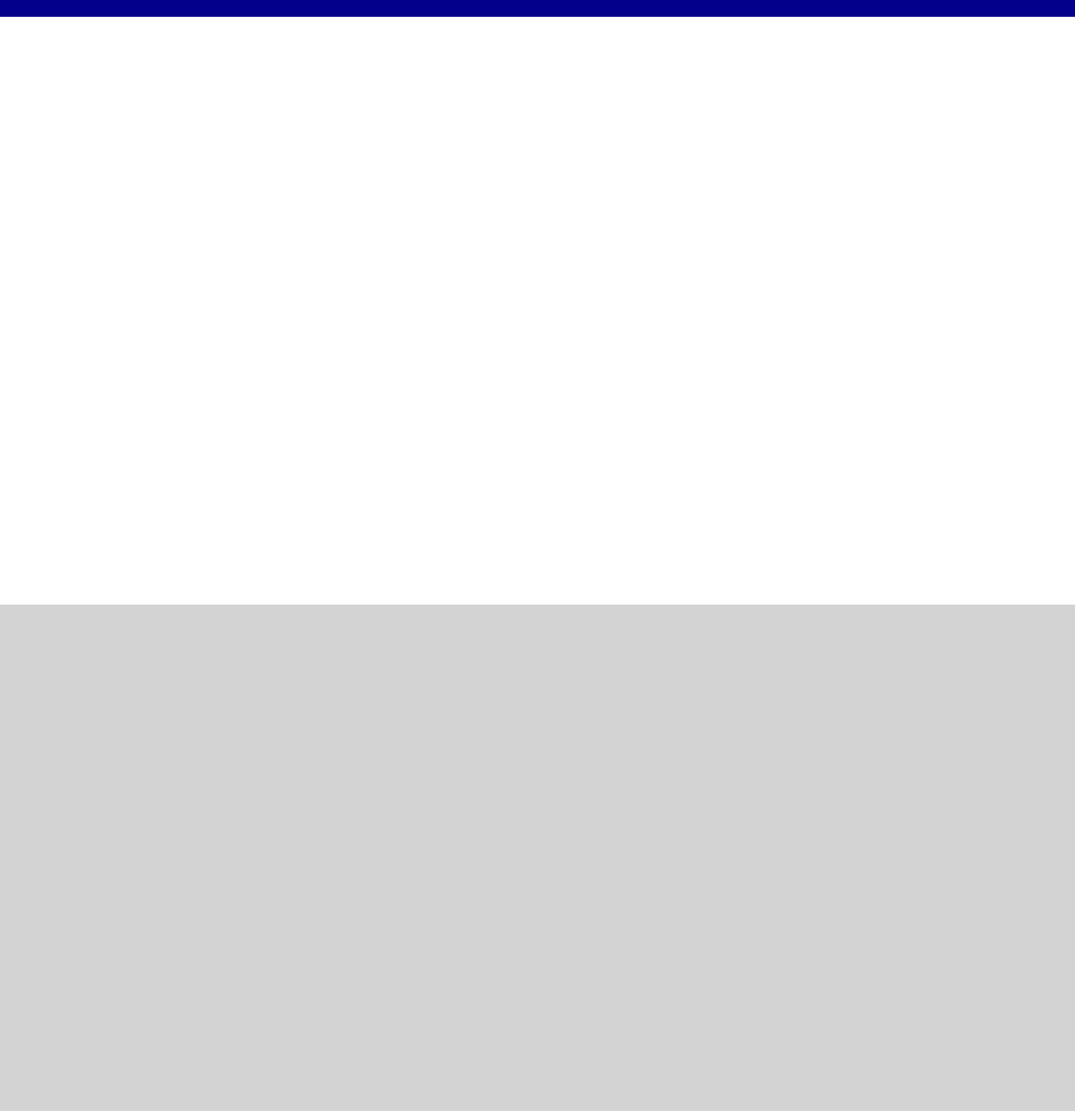
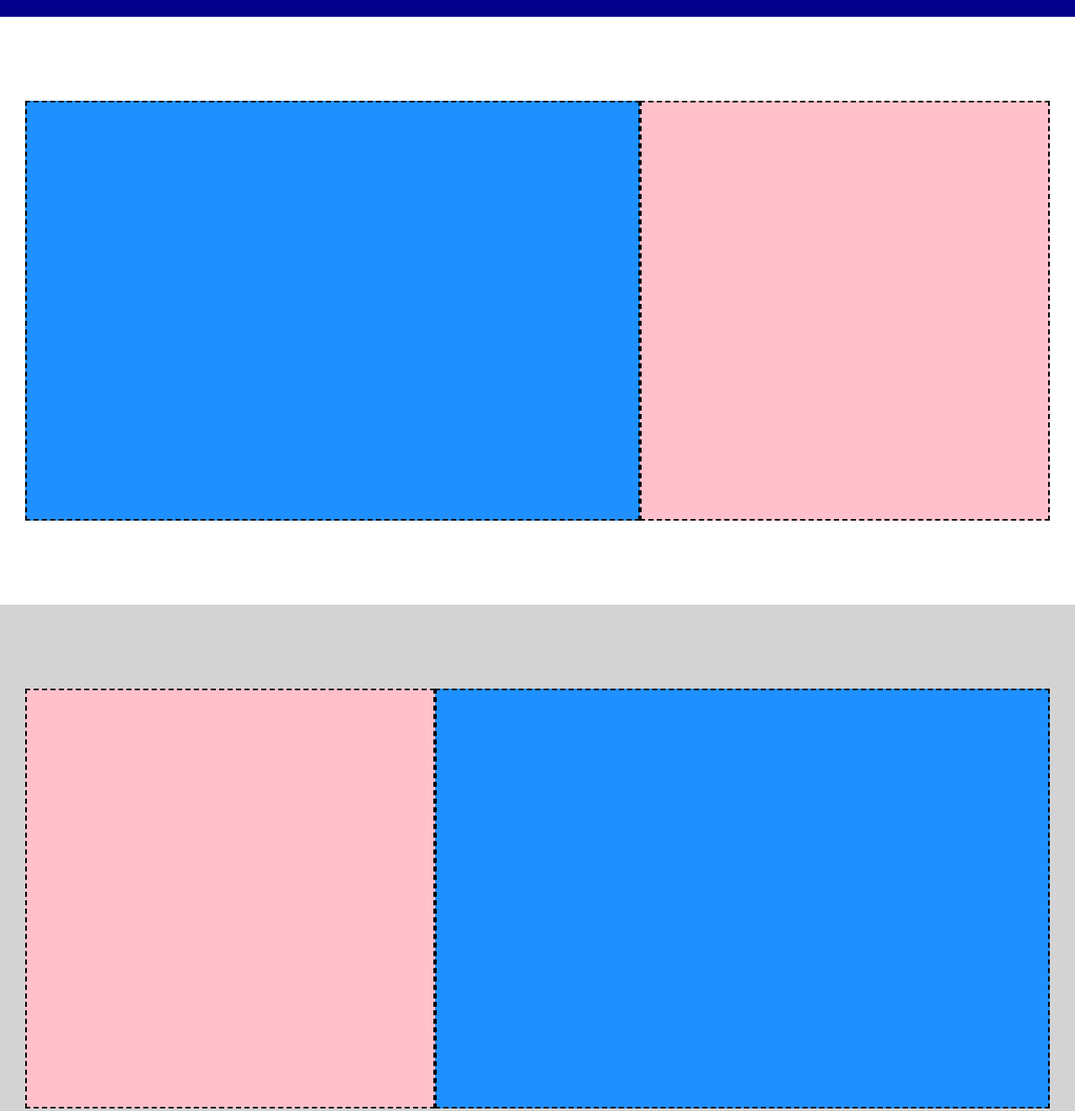
Before and after one commit to Simo-bsc/htmlcss-struttura-discord, a plain HTML site: page index.html in a window 1280 px wide. Shown: the part 580-1903 px from the top of the page at 84% size. Drawn offline with Linux system fonts and the light colour scheme.

Commit message:
Section Main Completato

```diff
--- a/css/style.css
+++ b/css/style.css
@@ -79,6 +79,82 @@
     height: 1000px;
 }
 
+/* MAIN SECTION 1 */
+.flex-section-1{
+    display: flex;
+    justify-content: center;
+    align-items: center;
+}
+
+.section1-box1{
+    background-color: #1E90FF;
+    height: 500px;
+    width: 60%;
+    margin-left: 30px;
+}
+
+.section1-box2{
+    background-color: #FFC0CB;
+    height: 500px;
+    width: 40%;
+    margin-right: 30px;
+}
+
+/* MAIN SECTION 2 */
+.flex-section-2{
+    display: flex;
+    justify-content: center;
+    align-items: center;
+}
+
+.section2-box1{
+    background-color: #1E90FF;
+    height: 500px;
+    width: 60%;
+    margin-right: 30px;
+}
+
+.section2-box2{
+    background-color: #FFC0CB;
+    height: 500px;
+    width: 40%;
+    margin-left: 30px;
+}
+
+/* MAIN SECTION 3 */
+.flex-section-1{
+    display: flex;
+    justify-content: center;
+    align-items: center;
+}
+
+.section1-box1{
+    background-color: #1E90FF;
+    height: 500px;
+    width: 60%;
+    margin-left: 30px;
+}
+
+.section1-box2{
+    background-color: #FFC0CB;
+    height: 500px;
+    width: 40%;
+    margin-right: 30px;
+}
+
+/* MAIN SECTION 4 */
+.flex-section-4{
+    display: flex;
+    justify-content: center;
+    align-items: center;
+}
+
+.section-4{
+    background-color: #228B22;
+    height: 800px;
+    width: 1000px;
+}
+
 /* FOOTER */
 .footer-top{
     background-color: #23272A;
--- a/index.html
+++ b/index.html
@@ -44,22 +44,40 @@
         <main>
 
             <!-- INIZIO SEZIONI -->
-            <section class="bg-color-section">
+            <section class="bg-color-section flex-section-1">
+                <div class="container section1-box1 border-debug black">
 
+                </div>
+                <div class="container section1-box2 border-debug black">
+
+                </div>
 
             </section>
 
-            <section class="bg-color-section gray">
+            <section class="bg-color-section gray flex-section-2">
+                <div class="container section2-box2 border-debug black">
 
+                </div>
+                <div class="container section2-box1 border-debug black">
+
+                </div>
 
             </section>
 
-            <section class="bg-color-section">
+            <section class="bg-color-section flex-section-1">
+                <div class="container section1-box1 border-debug black">
 
+                </div>
+                <div class="container section1-box2 border-debug black">
+
+                </div>
 
             </section>
 
-            <section class="bg-color-section gray big">
+            <section class="bg-color-section gray big flex-section-4">
+                <div class="container section-4">
+
+                </div>
 
 
             </section>
```
